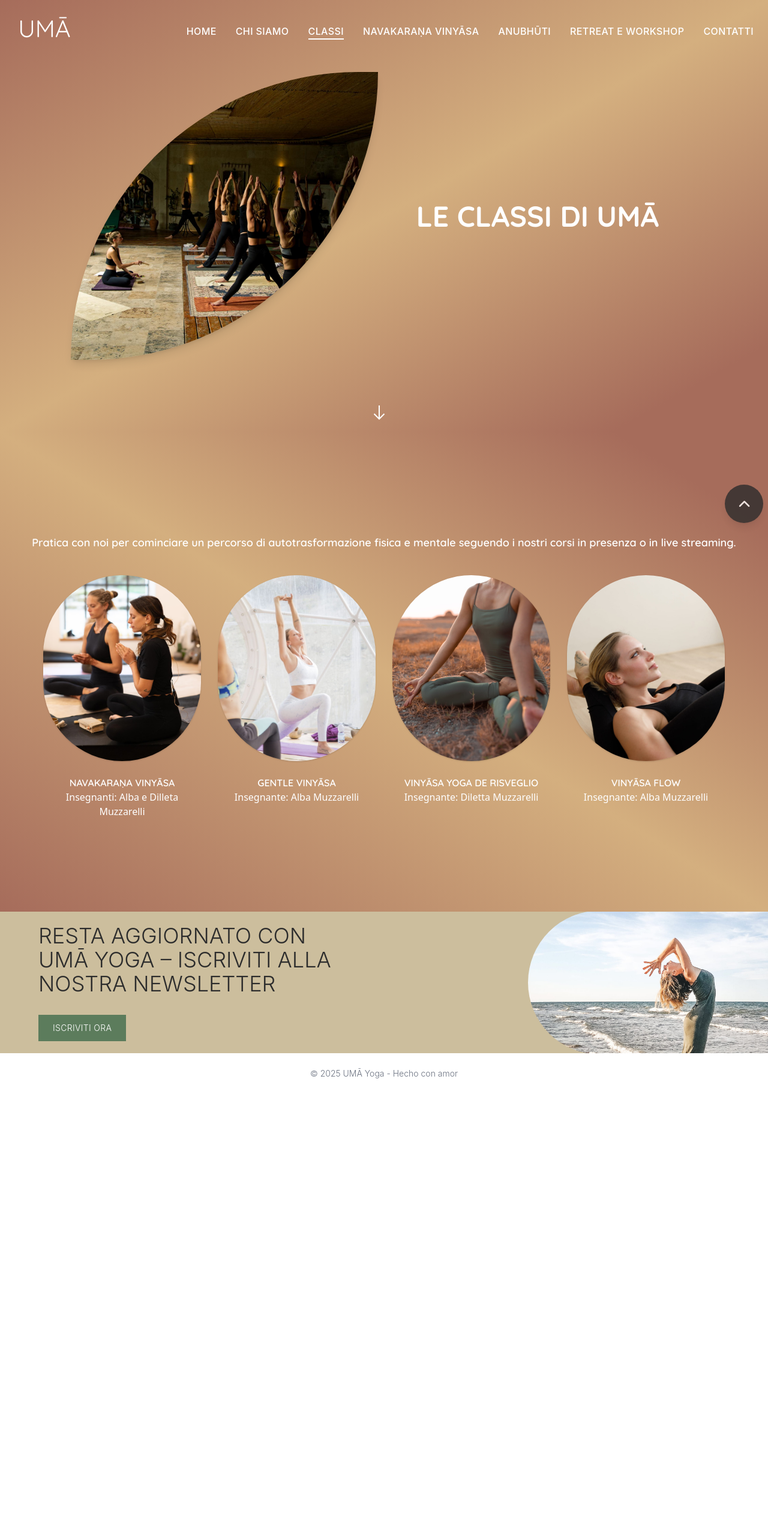
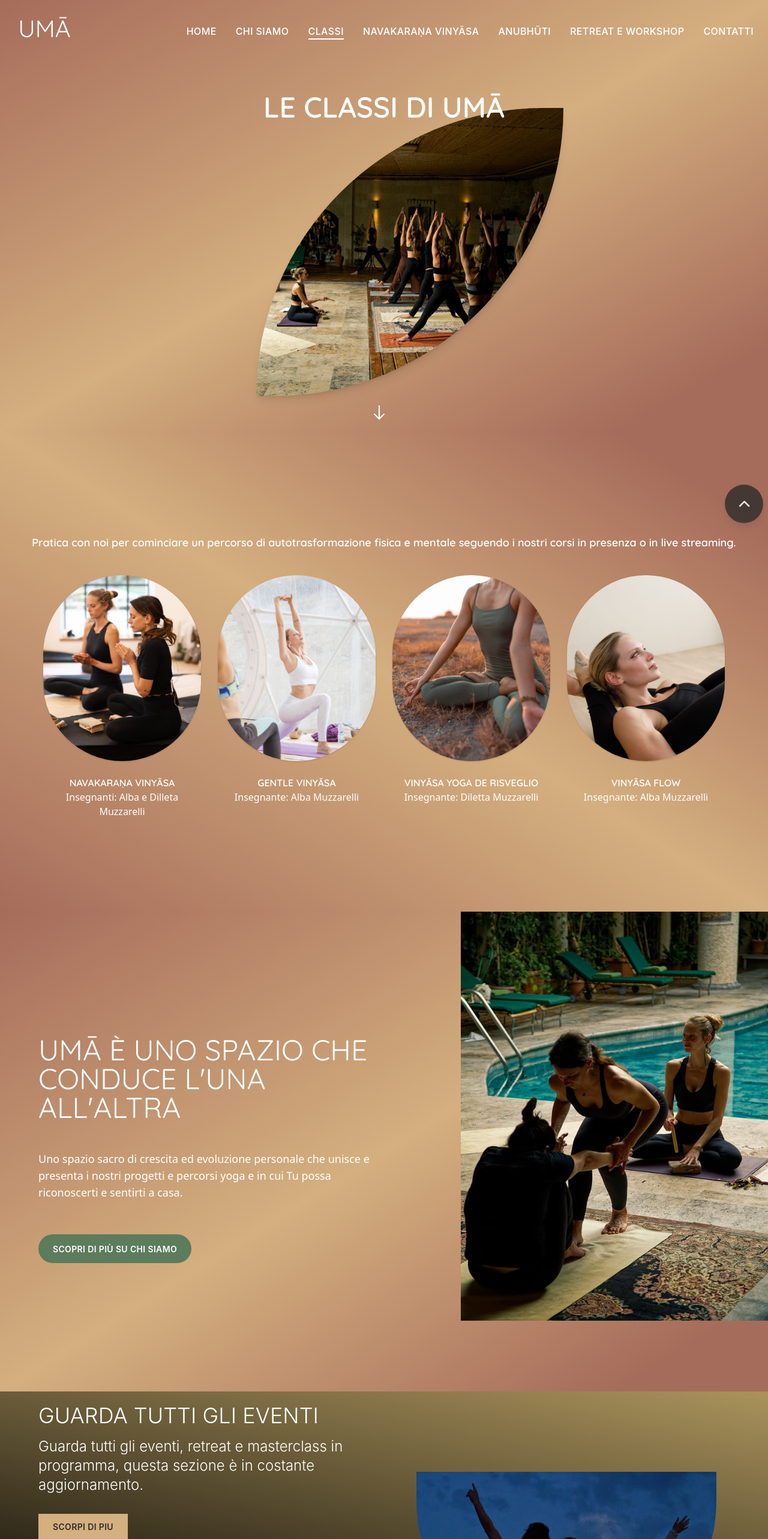
Before and after one commit to asorbellini/static-uma-yoga, a React (Vite) app: page /classi in a window 1280 px wide. Shown: the top 2566 px of the page at 60% size. Before the commit the page ends 1824 px from the top, so only its background shows below. Built offline with nearby package versions, Linux system fonts and the light colour scheme.

Commit message:
Adding details to Classi

```diff
--- a/src/components/ClassiSection.jsx
+++ b/src/components/ClassiSection.jsx
@@ -1,13 +1,31 @@
+import { useState, useEffect, useRef } from "react"
 import imageUrlNavakaranaVinyasa from "../assets/images/NavakaranaVinyasa.png"
 import imageUrlGentleVinyasa from "../assets/images/GentleVinyasa.png"
 import imageUrlVinyasaDelRisveglio from "../assets/images/VinyasaDelRisveglio.png"
 import imageUrlVinyasaFlow from "../assets/images/VinyasaFlow.png"
-
+import imageUrlClassi from "../assets/images/Classi.png"
 
 function ClassiSection() {
+    const [isVisible, setIsVisible] = useState(false)
+        const sectionRef = useRef(null)
+        // Intersection Observer para animaciones
+        useEffect(() => {
+            const observer = new IntersectionObserver(
+            ([entry]) => {
+                if (entry.isIntersecting) {
+                setIsVisible(true)
+                }
+            },
+            { threshold: 0.3 },
+            )
+            if (sectionRef.current) {
+                observer.observe(sectionRef.current)
+            }
+            return () => observer.disconnect()
+        }, [])
     return(
         <div>
-            <section id="classi" className="min-h-screen w-full px-4 bg-gradient-to-tr from-marronrosa from-0% via-dorado via-50%  to-marronrosa to-90% flex flex-col items-center justify-center">
+            <section id="classi" className="min-h-screen w-full px-4 bg-gradient-to-tr from-marronrosa from-0% via-dorado via-50% to-marronrosa to-90% flex flex-col items-center justify-center">
                 <div className="p-2 md:p-4 ">
                     <p className="font-quicksand text-lg text-center font-semibold text-white pt-4">
                         Pratica con noi per cominciare un percorso di autotrasformazione fisica e mentale seguendo i nostri corsi in presenza o in live streaming.
@@ -74,6 +92,38 @@ function ClassiSection() {
                     </div>
                 </div>
             </section>
+            <section ref={sectionRef} className="min-h-screen w-full px-4 flex items-center bg-gradient-to-br from-marronrosa from-0% via-dorado via-50% to-marronrosa to-90% relative overflow-hidden">
+                <div className="flex flex-col lg:flex-row min-h-screen px-12">
+                    <div className="flex-1 flex flex-col justify-center text-white py-12">
+                        <h1 className="font-quicksand text-3xl md:text-4xl lg:text-5xl font-light">
+                        UMĀ È UNO SPAZIO CHE CONDUCE L'UNA ALL'ALTRA
+                        </h1>
+                        <p className="font-sans text-base md:text-lg leading-relaxed my-12">
+                        Uno spazio sacro di crescita ed evoluzione personale che unisce e presenta i nostri progetti e percorsi
+                        yoga e in cui Tu possa riconoscerti e sentirti a casa.
+                        </p>
+                        <div className="flex items-start justify-start ">
+                            <div className="bg-musgo justify-center my-2 rounded-full px-6 py-3 hover:bg-hoja hover:border-musgo transition-all duration-500">
+                                <a href="/chi-siamo">
+                                    <button className="text-white text-sm font-semibold tracking-wide">
+                                        SCOPRI DI PIÙ SU CHI SIAMO
+                                    </button>
+                                </a>
+                            </div>
+                        </div>
+                    </div>
+                    <div className="flex-1">
+                        {/* Lado derecho - Imagen */}
+                        <div className={`absolute right-0 top-0 overflow-hidden transition-all duration-[1000ms] ease-out ${isVisible ? "opacity-100 translate-x-0" : "opacity-0 translate-x-10"}`}>
+                            <img
+                                src={imageUrlClassi}
+                                alt="Yoga Practice"
+                                className="w-[40vw] object-contain"
+                            />
+                        </div>
+                    </div>
+                </div>
+            </section>
         </div>
 
     )
--- a/src/components/HeroClassi.jsx
+++ b/src/components/HeroClassi.jsx
@@ -4,16 +4,16 @@ import { ArrowDown } from "../components/Icons.jsx";
 function HeroClassi() {
     return (
         <div className="relative h-[90vh] w-full flex flex-row items-center justify-center text-white">
-            <div className=" z-20">
+            <div className="absolute inset-0  bg-gradient-to-br from-marronrosa from-0% via-dorado via-50%  to-marronrosa to-90%" />
+            <div className="absolute top-[12.5%] z-20 p-12 text-left">
+                <h1 className="text-2xl md:text-5xl p-2 md:p-4 rounded font-quicksand font-semibold
+                ">LE CLASSI DI UMĀ</h1>
+            </div>
+            <div className="absolute top-1/4 left-1/3 z-10">
                     <img
                     src={cosaFacciamo2}
                     alt="`Cosa Facciamo 2"
-                    className="w-[40vw] h-[50vh] xl:h-[60vh] object-cover rounded-br-full rounded-tl-full shadow-lg" />
-            </div>
-            <div className="absolute inset-0  bg-gradient-to-br from-marronrosa from-0% via-dorado via-50%  to-marronrosa to-90%" />
-            <div className="relative z-10 p-12 text-left">
-                <h1 className="text-2xl md:text-5xl/4 p-2 md:p-4 rounded font-quicksand font-bold
-                ">LE CLASSI DI UMĀ</h1>
+                    className="w-[40vw] h-[60vh] object-cover rounded-br-full rounded-tl-full shadow-lg" />
             </div>
 
             <div className="absolute bottom-0 z-20 flex flex-row items-center justify-center hover:animate-pulse">
--- a/src/pages/Classes.jsx
+++ b/src/pages/Classes.jsx
@@ -1,9 +1,9 @@
 
-import NewSetter from "../components/NewSetter.jsx"
 import Footer from "../components/Footer.jsx"
 import HeroClassi from "../components/HeroClassi.jsx";
 import ClassiSection from "../components/ClassiSection.jsx";
 import ScrollToTop from "../components/ScrollToTop.jsx";
+import ToRetreateWorkshop from "../components/ToRetreateWorkshop.jsx"
 
 function Classes() {
   return (
@@ -11,7 +11,7 @@ function Classes() {
         <HeroClassi />
         <ScrollToTop />
         <ClassiSection />
-        <NewSetter />
+        <ToRetreateWorkshop />
         <Footer />
     </div>
   );
```
Also changed, not shown: src/assets/images/Classi.png (added).
